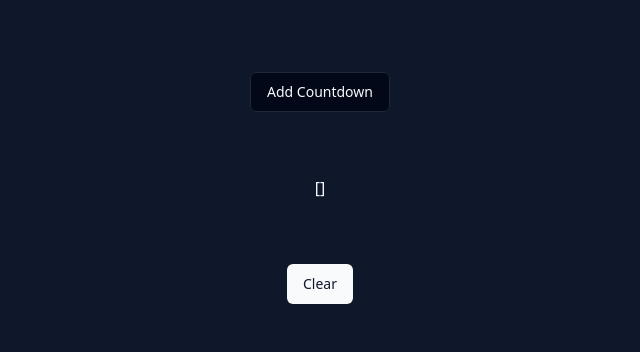
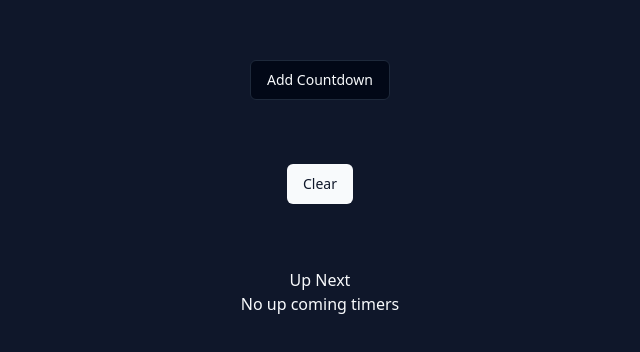
Before and after one commit to xavier-kong/timer, a React (Vite) app: page / in a window 1280 px wide. Shown: the part 244-596 px from the top of the page, without its empty margins (320-960 px from the left). Built offline with nearby package versions, Linux system fonts and the light colour scheme.

Commit message:
fixed issue

```diff
--- a/src/App.tsx
+++ b/src/App.tsx
@@ -273,27 +273,13 @@ const findTimeDiffMilliSeconds = (timer: TimerBody) => {
   return (secondsDiff + (minutesDiff * 60) + (hoursDiff * 60 * 60)) * 1000;
 }
 
-function App() {
-  const [timers, setTimers] = useState<TimerBody[]>([]);
-  const [currTimer, setCurrTimer] = useState<TimerBody | null>(null);
-
-  useEffect(() => {
-    const timers = fetchExistingTimers();
-    const todaysTimers = timers.filter(testIfCurrentDay);
-    const orderedTimers = orderByOperationalTime(todaysTimers);
-    setTimers(orderedTimers);
-    setCurrTimer(orderedTimers[0])
-  }, [])
-
-  const addDialog = (body: TimerBody) => {
-    const toAdd = fetchExistingTimers();
-    toAdd.sort(sortTimers)
-    toAdd.push(body);
-    localStorage.setItem('timer', JSON.stringify(toAdd));
-    const todaysTimers = toAdd.filter(testIfCurrentDay);
-    const orderedTimers = orderByOperationalTime(todaysTimers);
-    setTimers(orderedTimers);
-    setCurrTimer(orderedTimers[0]);
+function UpcomingTimer({ timer }: { timer: TimerBody }) {
+  return (
+    <div className="flex flex-col align-middle justify-center">
+      <p className="text-center">{timer.name}</p>
+      <p className="text-center">{timer.time}</p>
+    </div>
+  )
 }
 
 const removePastTimers = () => {
@@ -322,6 +308,29 @@ function App() {
   }
 
   localStorage.setItem('timer', JSON.stringify(toKeep));
+}
+
+export default function App() {
+  const [timers, setTimers] = useState<TimerBody[]>([]);
+  const [currTimer, setCurrTimer] = useState<TimerBody | null>(null);
+
+  useEffect(() => {
+    const timers = fetchExistingTimers();
+    const todaysTimers = timers.filter(testIfCurrentDay);
+    const orderedTimers = orderByOperationalTime(todaysTimers);
+    setTimers(orderedTimers);
+    setCurrTimer(orderedTimers[0])
+  }, [])
+
+  const addDialog = (body: TimerBody) => {
+    const toAdd = fetchExistingTimers();
+    toAdd.sort(sortTimers)
+    toAdd.push(body);
+    localStorage.setItem('timer', JSON.stringify(toAdd));
+    const todaysTimers = toAdd.filter(testIfCurrentDay);
+    const orderedTimers = orderByOperationalTime(todaysTimers);
+    setTimers(orderedTimers);
+    setCurrTimer(orderedTimers[0]);
   }
 
   const onCurrTimerComplete = () => {
@@ -355,11 +364,18 @@ function App() {
           : null
       }
       <AddCountdownDialog addDialog={addDialog} />
-      {JSON.stringify(timers)}
 
       <Button onClick={() => { localStorage.removeItem('timer'); setTimers([]); }}>Clear</Button>
+      <div className="justify-center align-middle flex flex-col">
+        <p className="text-center">{"Up Next"}</p>
+        <div>
+          {
+            timers.length >= 2 ?
+              <UpcomingTimer timer={timers[1]} />
+              : "No up coming timers"
+          }
+        </div>
+      </div>
     </div>
   )
 }
-
-export default App
```
Also changed, not shown: 1 other file (tests, documents, lock files or other folders). Lines whose indentation alone changed are shown as unchanged.
